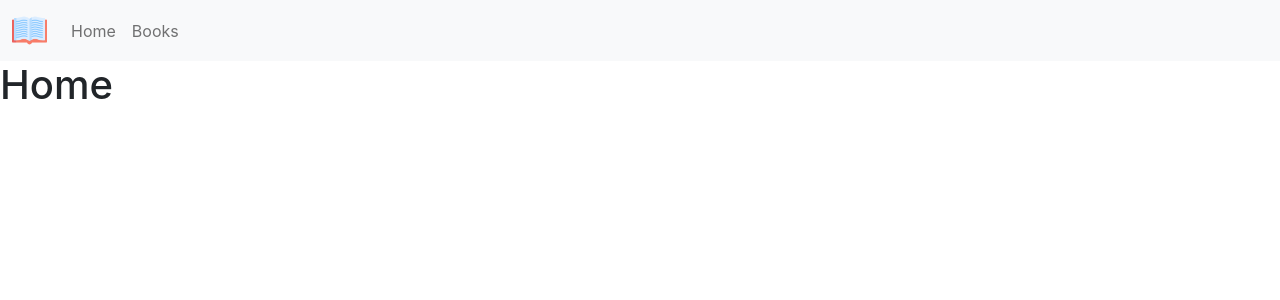
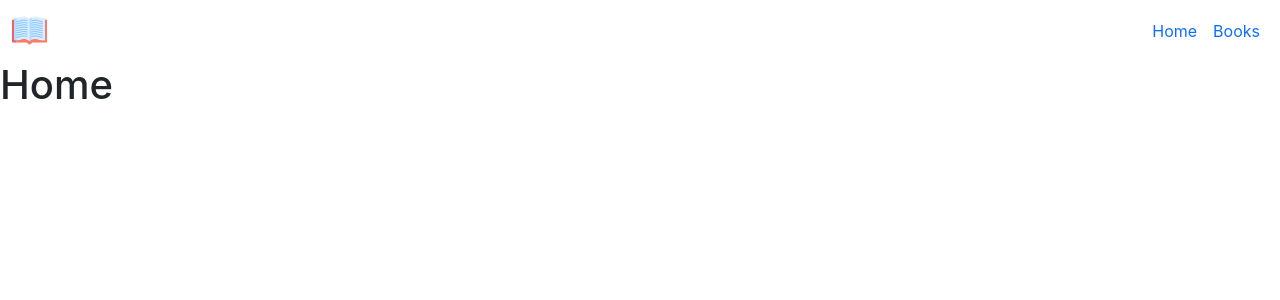
Before and after one commit to jeremychauvet/showroom-aws-developer, a Vue app in the folder web/: page /#/ in a window 1280 px wide. Shown: the top 300 px of the page. Built offline with nearby package versions, Linux system fonts and the light colour scheme.

Commit message:
Improve GlobalNav rendering.

```diff
--- a/web/src/components/GlobalNav.vue
+++ b/web/src/components/GlobalNav.vue
@@ -1,15 +1,15 @@
 <template>
   <div class="GlobalNav">
-    <nav class="navbar navbar-expand-lg navbar-light bg-light">
+    <nav class="navbar navbar-expand-md">
       <div class="container-fluid">
           <a class="navbar-brand" href="#">
             <img src="@/assets/logo.png" alt="" width="35" height="35">
           </a>
-        <button class="navbar-toggler" type="button" data-bs-toggle="collapse" data-bs-target="#navbarNav" aria-controls="navbarNav" aria-expanded="false" aria-label="Toggle navigation">
+          <button class="navbar-toggler ms-auto" type="button" data-bs-toggle="collapse" data-bs-target="#collapseNavbar">
               <span class="navbar-toggler-icon"></span>
           </button>
-        <div class="collapse navbar-collapse" id="navbarNav">
-          <ul class="navbar-nav">
+          <div class="navbar-collapse collapse" id="collapseNavbar">
+              <ul class="navbar-nav ms-auto">
                   <li class="nav-item">
                       <router-link class="nav-link" to="/">Home</router-link>
                   </li>
@@ -20,6 +20,7 @@
           </div>
       </div>
   </nav>
+
   </div>
 </template>
 
```
Lines whose indentation alone changed are shown as unchanged.
